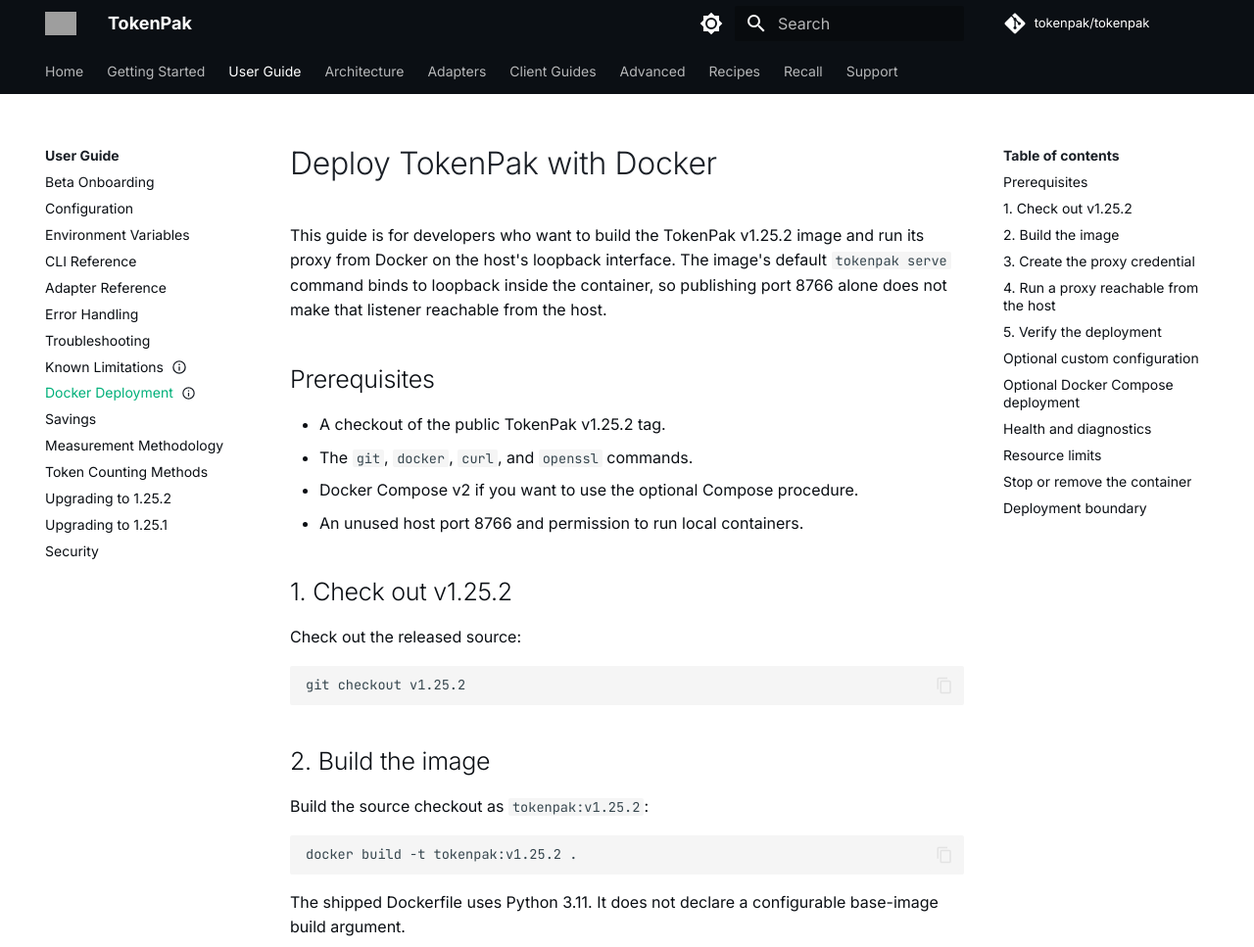
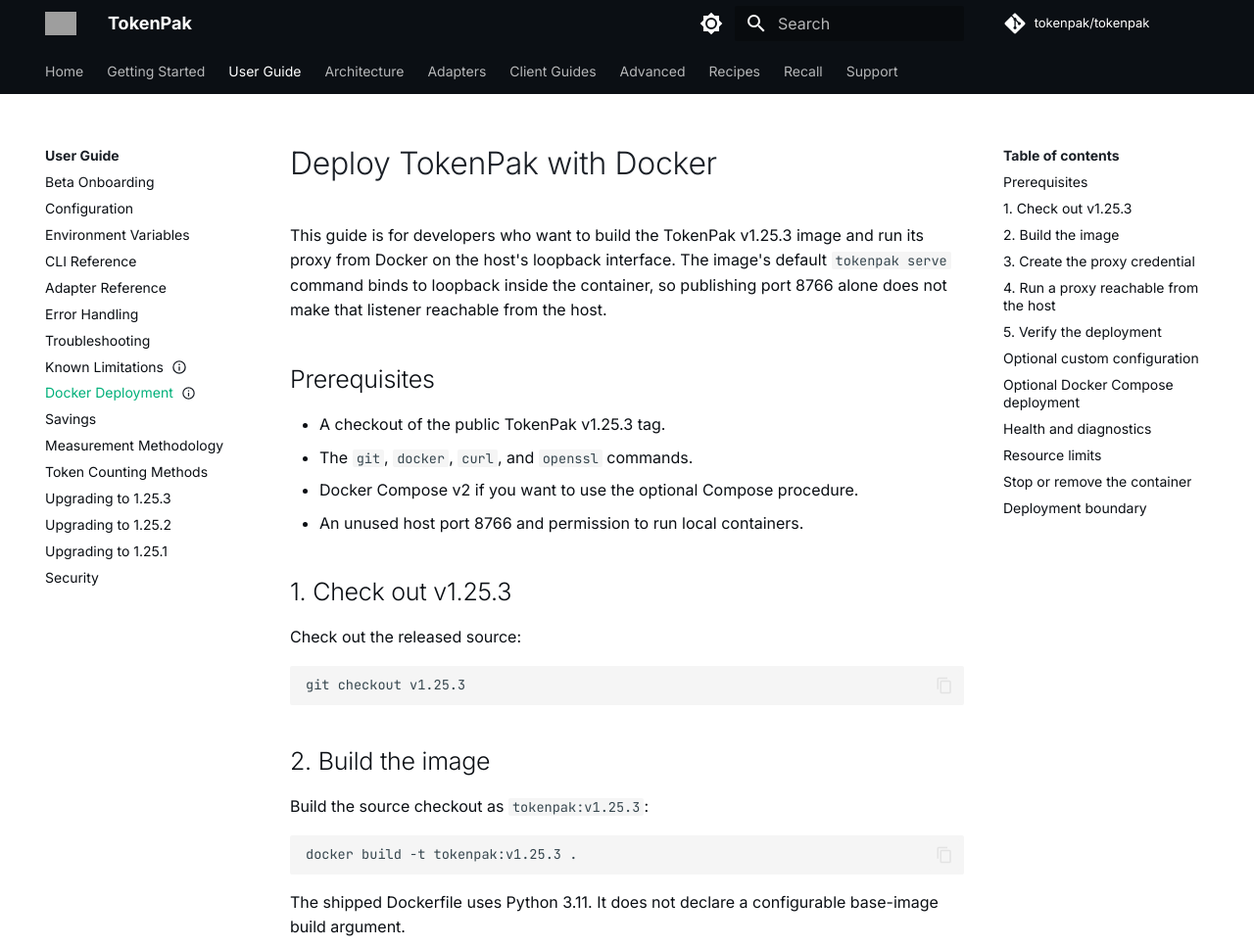
Before and after one commit to tokenpak/docs, an MkDocs documentation site: the page built from docs/DOCKER.md, in a window 1280 px wide and 1400 px high. Shown: the top 967 px of the window at 98% size. Built offline with MkDocs 1.6.1 and Material for MkDocs 9.7.7, drawn with Linux system fonts in a browser that asks for light colours; comment, search, counter and statistics services are not loaded; some of the changed text lies outside the part shown; grey boxes are pictures that could not be loaded.

````diff
--- a/docs/DOCKER.md
+++ b/docs/DOCKER.md
@@ -8,32 +8,32 @@ status: current
 
 # Deploy TokenPak with Docker
 
-This guide is for developers who want to build the TokenPak v1.25.2 image and
+This guide is for developers who want to build the TokenPak v1.25.3 image and
 run its proxy from Docker on the host's loopback interface. The image's default
 `tokenpak serve` command binds to loopback inside the container, so publishing
 port 8766 alone does not make that listener reachable from the host.
 
 ## Prerequisites
 
-- A checkout of the public TokenPak v1.25.2 tag.
+- A checkout of the public TokenPak v1.25.3 tag.
 - The `git`, `docker`, `curl`, and `openssl` commands.
 - Docker Compose v2 if you want to use the optional Compose procedure.
 - An unused host port 8766 and permission to run local containers.
 
-## 1. Check out v1.25.2
+## 1. Check out v1.25.3
 
 Check out the released source:
 
 ```bash
-git checkout v1.25.2
+git checkout v1.25.3
 ```
 
 ## 2. Build the image
 
-Build the source checkout as `tokenpak:v1.25.2`:
+Build the source checkout as `tokenpak:v1.25.3`:
 
 ```bash
-docker build -t tokenpak:v1.25.2 .
+docker build -t tokenpak:v1.25.3 .
 ```
 
 The shipped Dockerfile uses Python 3.11. It does not declare a configurable
@@ -59,7 +59,7 @@ docker run --rm -d --name tokenpak-proxy \
   -p 127.0.0.1:8766:8766 \
   -e TOKENPAK_BIND_ADDRESS=0.0.0.0 \
   -e TOKENPAK_PROXY_AUTH_TOKEN="$TOKENPAK_PROXY_AUTH_TOKEN" \
-  tokenpak:v1.25.2 python -m tokenpak.proxy.server
+  tokenpak:v1.25.3 python -m tokenpak.proxy.server
 ```
 
 The host-side loopback publish keeps the service off the LAN. Docker bridge
@@ -76,7 +76,7 @@ curl -H "Authorization: Bearer $TOKENPAK_PROXY_AUTH_TOKEN" \
 ```
 
 The deployment is ready when the response includes `"status": "ok"` and
-`"version": "1.25.2"`.
+`"version": "1.25.3"`.
 
 ## Optional custom configuration
 
@@ -95,7 +95,7 @@ docker run --rm -d --name tokenpak-proxy \
   -e TOKENPAK_PROXY_AUTH_TOKEN="$TOKENPAK_PROXY_AUTH_TOKEN" \
   -e TOKENPAK_CONFIG=/app/config/config.yaml \
   -v "$PWD/config/config.yaml:/app/config/config.yaml:ro" \
-  tokenpak:v1.25.2 python -m tokenpak.proxy.server
+  tokenpak:v1.25.3 python -m tokenpak.proxy.server
 ```
 
 Proxy authentication and provider authentication are separate. The
@@ -105,7 +105,7 @@ separately through the client or the proxy's provider credential settings.
 
 ## Optional Docker Compose deployment
 
-The repository's v1.25.2 `docker-compose.yml` is not an out-of-the-box
+The repository's v1.25.3 `docker-compose.yml` is not an out-of-the-box
 host-facing deployment recipe: it retains the container-loopback entrypoint
 and requires `./config/config.yaml`. Do not use that file unchanged for host
 access.
@@ -115,7 +115,7 @@ For a minimal host-loopback deployment, save this as `compose.host.yml`:
 ```yaml
 services:
   tokenpak:
-    image: tokenpak:v1.25.2
+    image: tokenpak:v1.25.3
     container_name: tokenpak-proxy
     command: ["python", "-m", "tokenpak.proxy.server"]
     ports:
@@ -174,7 +174,7 @@ docker run --rm -d --name tokenpak-proxy \
   -p 127.0.0.1:8766:8766 \
   -e TOKENPAK_BIND_ADDRESS=0.0.0.0 \
   -e TOKENPAK_PROXY_AUTH_TOKEN="$TOKENPAK_PROXY_AUTH_TOKEN" \
-  tokenpak:v1.25.2 python -m tokenpak.proxy.server
+  tokenpak:v1.25.3 python -m tokenpak.proxy.server
 ```
 
 ## Stop or remove the container
@@ -197,7 +197,7 @@ docker compose -f compose.host.yml down
 Kubernetes, public reverse proxies, and cloud container services require the
 same two controls: a non-loopback bind inside the container and a configured
 `TOKENPAK_PROXY_AUTH_TOKEN` presented by every non-localhost client. TokenPak
-v1.25.2 does not ship a separately verified Kubernetes or cloud-service
+v1.25.3 does not ship a separately verified Kubernetes or cloud-service
 manifest, so this guide does not present those platform-specific snippets as
 copy-paste deployment recipes.
 
--- a/mkdocs.yml
+++ b/mkdocs.yml
@@ -60,6 +60,7 @@ nav:
     - Savings: SAVINGS.md
     - Measurement Methodology: measurement-methodology.md
     - Token Counting Methods: token-counting-methods.md
+    - Upgrading to 1.25.3: upgrading-1.25.3.md
     - Upgrading to 1.25.2: upgrading-1.25.2.md
     - Upgrading to 1.25.1: upgrading-1.25.1.md
     - Security: SECURITY.md
````
Also changed, not shown: docs/KNOWN_LIMITATIONS.md (+1 -1 lines), docs/QUICKSTART.md (+1 -1 lines), docs/api-reference.md (+6 -6 lines), docs/index.md (+3 -3 lines), docs/upgrading-1.25.3.md (added, +53 -0 lines).
